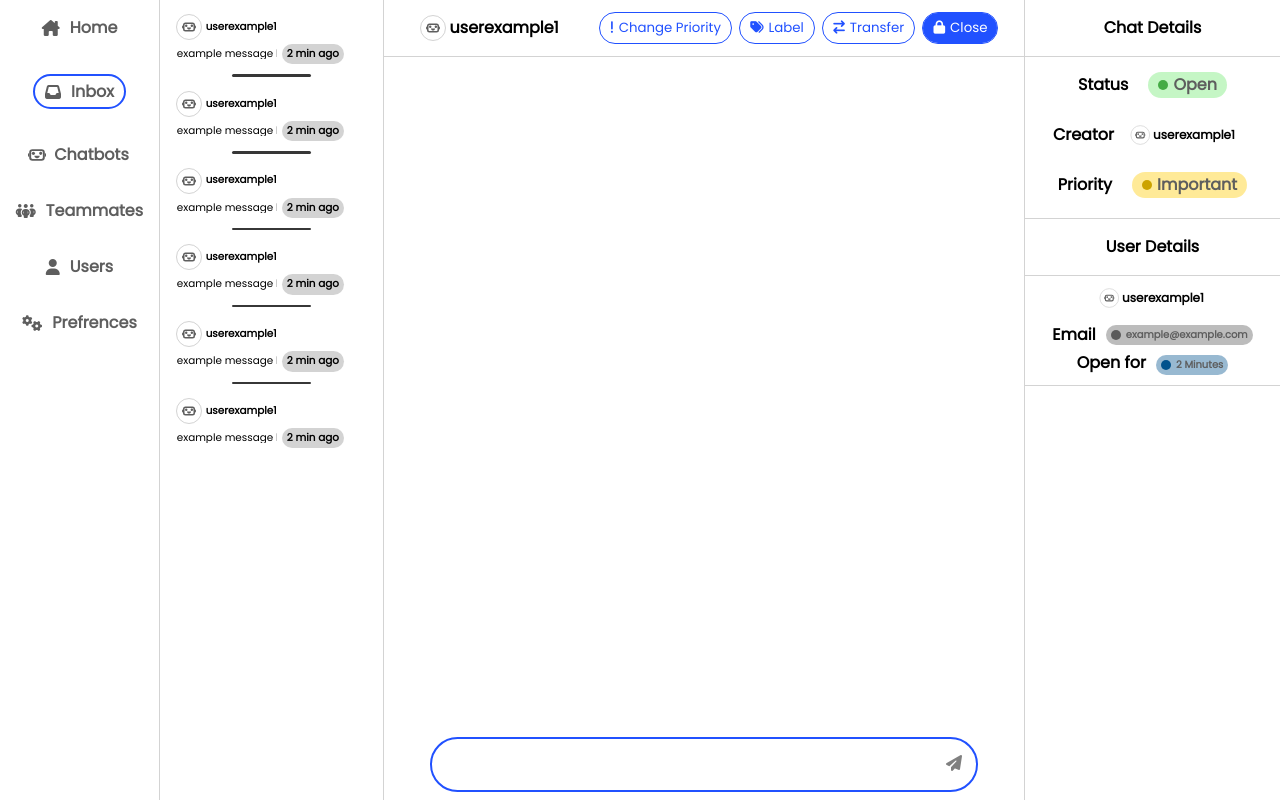
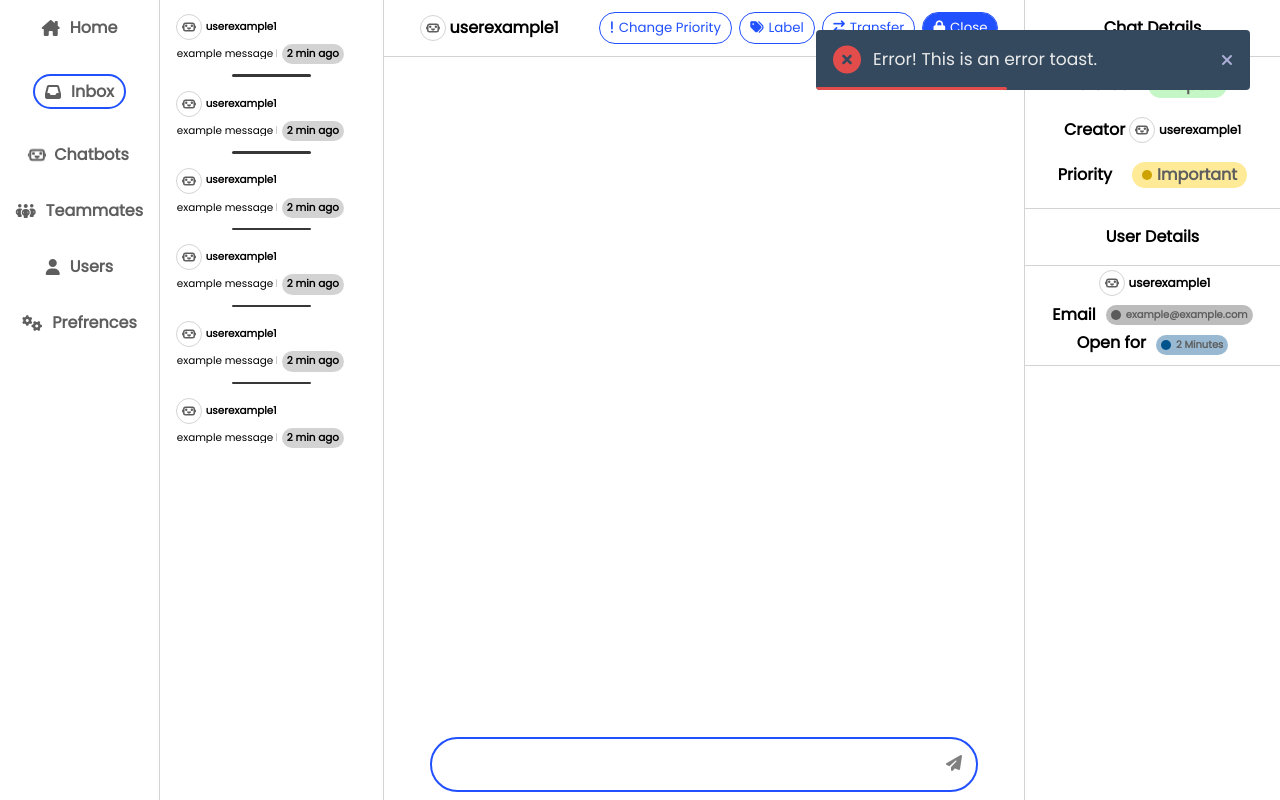
Before and after one commit to productionnerd/chat-dash-preview, a plain HTML site: page index.html in a window 1280 px wide. Both pictures are taken after a click on the button "Change Priority". Drawn offline with Linux system fonts and the light colour scheme.

Commit message:
Add files via upload

```diff
--- a/app.js
+++ b/app.js
@@ -1,5 +1,50 @@
 const input = document.querySelector(".no-outline");
 const sendButton = document.querySelector('.fa-paper-plane');
+const Notifications = document.querySelector('.notifications');
+buttons = document.querySelectorAll('.buttons .toastbtn');
+
+const toastDetials = {
+    timer: 5000,
+    success: {
+        icon: 'fa-circle-check',
+        text: 'Success! This is a success toast.'
+    },
+    error: {
+        icon: 'fa-circle-xmark',
+        text: 'Error! This is an error toast.'
+    },
+    warning: {
+        icon: 'fa-triangle-exclamation',
+        text: 'Warning! This is a warning toast.'
+    },
+    info: {
+        icon: 'fa-circle-info',
+        text: 'Info! This is an info toast.'
+    }
+
+}
+
+const removeToast = (toast) => {
+    toast.classList.add('hide');
+    setTimeout(() => toast.remove(), 500)
+}
+
+const createToast = (id) => {
+    const { icon, text } = toastDetials[id];
+    const toast = document.createElement("li");
+    toast.className = `toast ${id}`;
+    toast.innerHTML = ` <div class="column">
+    <i class="fa-solid ${icon}"></i>
+    <span>${text}</span>
+</div>
+<i class="fa-solid fa-xmark" onclick = "removeToast(this.parentElement)"></i>`;
+    Notifications.appendChild(toast);
+    setTimeout(() => removeToast(toast), toastDetials.timer);
+}
+
+buttons.forEach(btn => {
+    btn.addEventListener("click", () => createToast(btn.id));
+})
 
 function text_change() {
     console.log('change');
--- a/index.html
+++ b/index.html
@@ -9,6 +9,8 @@
     <link rel="stylesheet" href="style.css">
     <script src="https://kit.fontawesome.com/80c5496e3a.js" crossorigin="anonymous"></script>
 </head>
+<ul class="notifications">
+</ul>
 
 <body>
     <div class="main-container">
@@ -80,10 +82,10 @@
                 <div class="maker m-inline-10 r-flex flex-space-even-center ">
                     <div class="img padding-5px5px border-pill flex-ce-ce "><img src="profile-bot.svg " alt=" "></div> userexample1</div>
                 <div class="buttons ">
-                    <button class="change-priority but-standard border-pill padding-5px10px"><i class="fa-solid fa-exclamation but-icon"></i>Change Priority</button>
-                    <button class="label but-standard border-pill padding-5px10px"><i class="fa-solid fa-tags but-icon"></i>Label</button>
-                    <button class="transfer but-standard border-pill padding-5px10px"><i class="fa-solid fa-arrow-right-arrow-left but-icon"></i>Transfer</button>
-                    <button class="close but-fill border-pill padding-5px10px"><i class="fa-solid fa-lock but-icon"></i>Close</button>
+                    <button id="error" class="toastbtn change-priority but-standard border-pill padding-5px10px"><i class="fa-solid fa-exclamation but-icon"></i>Change Priority</button>
+                    <button id="success" class="toastbtn label but-standard border-pill padding-5px10px"><i class="fa-solid fa-tags but-icon"></i>Label</button>
+                    <button id="success" class="toastbtn transfer but-standard border-pill padding-5px10px"><i class="fa-solid fa-arrow-right-arrow-left but-icon"></i>Transfer</button>
+                    <button id="success" class="toastbtn close but-fill border-pill padding-5px10px"><i class="fa-solid fa-lock but-icon"></i>Close</button>
                 </div>
             </div>
             <div class="chat-window">
@@ -103,7 +105,7 @@
                 </div>
                 <div class="creator type r-flex flex-ce-ce ">
                     <div class="thing ">Creator</div>
-                    <div class="maker small r-flex flex-space-even-center ">
+                    <div class=" small r-flex flex-space-even-center ">
                         <div class="img padding-5px5px border-pill flex-ce-ce "><img src="profile-bot.svg " alt=" "></div> userexample1</div>
                 </div>
                 <div class="priority type r-flex flex-ce-ce ">
@@ -114,7 +116,7 @@
             </div>
             <div class="detaill ">User Details</div>
             <div class="user-details chat-details flex-space-even-center c-flex ">
-                <div class="maker small r-flex flex-space-even-center ">
+                <div class=" small r-flex flex-space-even-center ">
                     <div class="img padding-5px5px border-pill flex-ce-ce "><img src="profile-bot.svg " alt=" "></div> userexample1</div>
                 <div class="email type flex-ce-ce r-flex ">
                     <div class="thing ">Email</div>
--- a/style.css
+++ b/style.css
@@ -4,6 +4,12 @@
     --shadow: 4px 6px 42px -16px rgba(0, 0, 0, 0.43);
     --gray: #5e5e5e;
     --lightgray: lightgray;
+    --dark: #34495e;
+    --light: #eaeaea;
+    --success: #0abf30;
+    --error: #e24d4c;
+    --warning: #e9bd0c;
+    --info: #3498db;
 }
 
 * {
@@ -130,6 +136,134 @@
 
 
 /*utility classes */
+
+.notifications :where(.toast,
+.column) {
+    display: flex;
+    align-items: center;
+}
+
+.toast::before {
+    position: absolute;
+    content: '';
+    height: 3px;
+    width: 100%;
+    bottom: 0px;
+    left: 0px;
+    border-radius: 50vw;
+    animation: progress 5s linear forwards;
+}
+
+@keyframes progress {
+    100% {
+        width: 0%;
+    }
+}
+
+.toast.success::before {
+    background-color: var(--success);
+}
+
+.toast.error::before {
+    background-color: var(--error);
+}
+
+.toast.warning::before {
+    background-color: var(--warning);
+}
+
+.toast.info::before {
+    background-color: var(--info);
+}
+
+.toast.success .column i {
+    color: var(--success);
+}
+
+.toast.error .column i {
+    color: var(--error);
+}
+
+.toast.warning .column i {
+    color: var(--warning);
+}
+
+.toast.info .column i {
+    color: var(--info);
+}
+
+.toast .column i {
+    font-size: 1.75rem;
+}
+
+.toast .column span {
+    font-size: 1.07rem;
+    margin-left: 12px;
+}
+
+.toast i:last-child {
+    color: #aeb0d7;
+    cursor: pointer;
+}
+
+.toast i:last-child:hover {
+    color: var(--light);
+}
+
+.notifications {
+    position: fixed;
+    top: 30px;
+    right: 20px;
+}
+
+.notifications .toast {
+    position: relative;
+    width: 400px;
+    list-style: none;
+    border-radius: 4px;
+    padding: 16px 17px;
+    margin-block-end: 10px;
+    background: var(--dark);
+    justify-content: space-between;
+    overflow: hidden;
+    animation: show_toast 0.3s ease forwards;
+    color: var(--light);
+    z-index: 100;
+}
+
+@keyframes show_toast {
+    0% {
+        transform: translateX(100%);
+    }
+    40% {
+        transform: translateX(-5%);
+    }
+    80% {
+        transform: translateX(0%);
+    }
+    100% {
+        transform: translateX(-10px);
+    }
+}
+
+.notifications .toast.hide {
+    animation: hide_toast 0.3s ease forwards;
+}
+
+@keyframes hide_toast {
+    0% {
+        transform: translateX(-10px);
+    }
+    40% {
+        transform: translateX(0%);
+    }
+    80% {
+        transform: translateX(-5%);
+    }
+    100% {
+        transform: translateX(calc(100% + 20px));
+    }
+}
 
 .buttons button {
     margin-inline-start: 5px;
@@ -311,8 +445,8 @@
 
 .maker {
     font-weight: 600;
-    margin-block-start: 5px;
-    margin-block-end: 5px;
+    margin-block: 5px;
+    z-index: 0;
 }
 
 .img {
@@ -347,8 +481,9 @@
 }
 
 .small {
-    transform: scale(0.75);
+    font-size: 12px;
     color: black;
+    margin-inline-start: 5px;
 }
 
 .top-bar {
```
